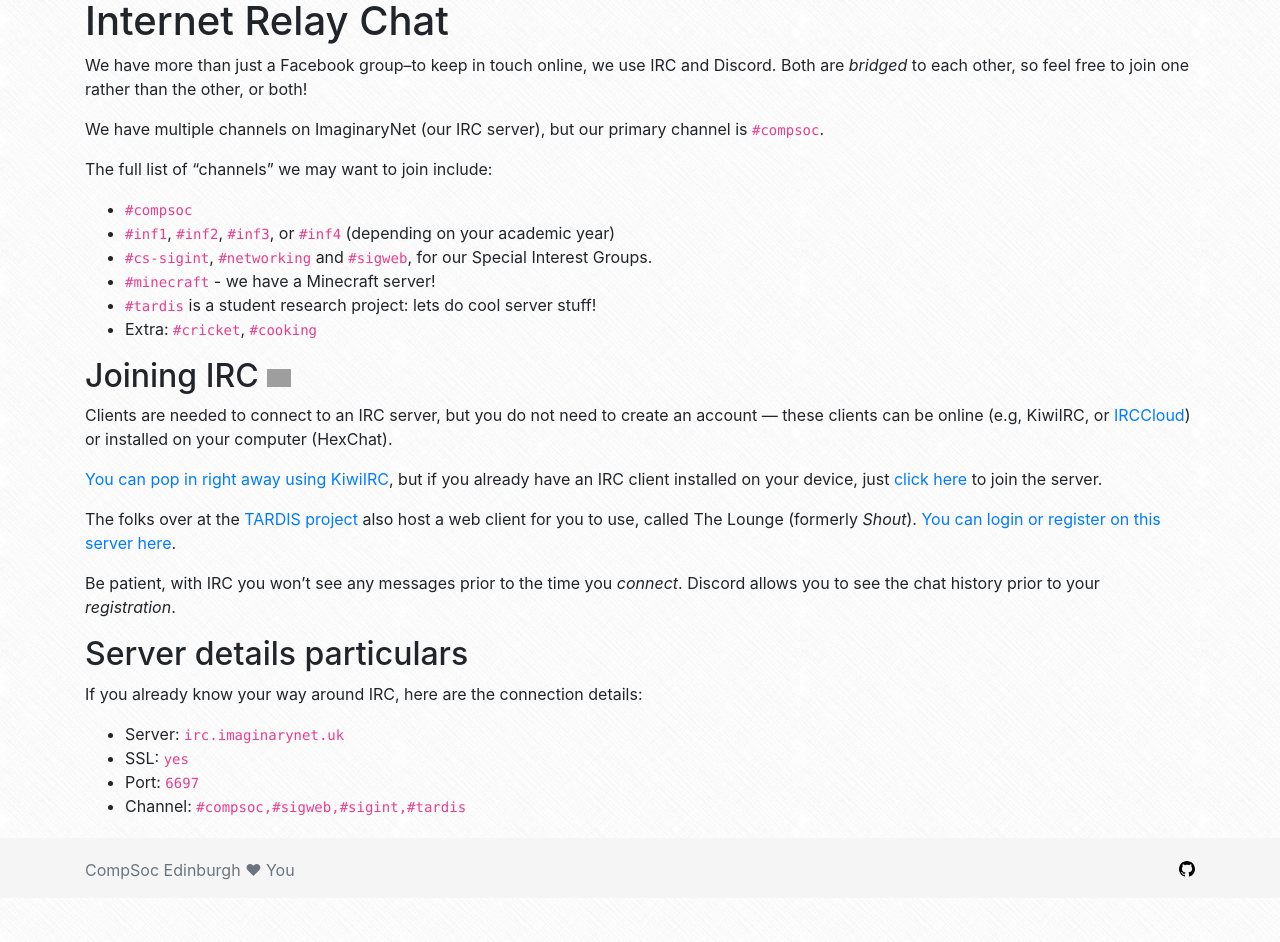
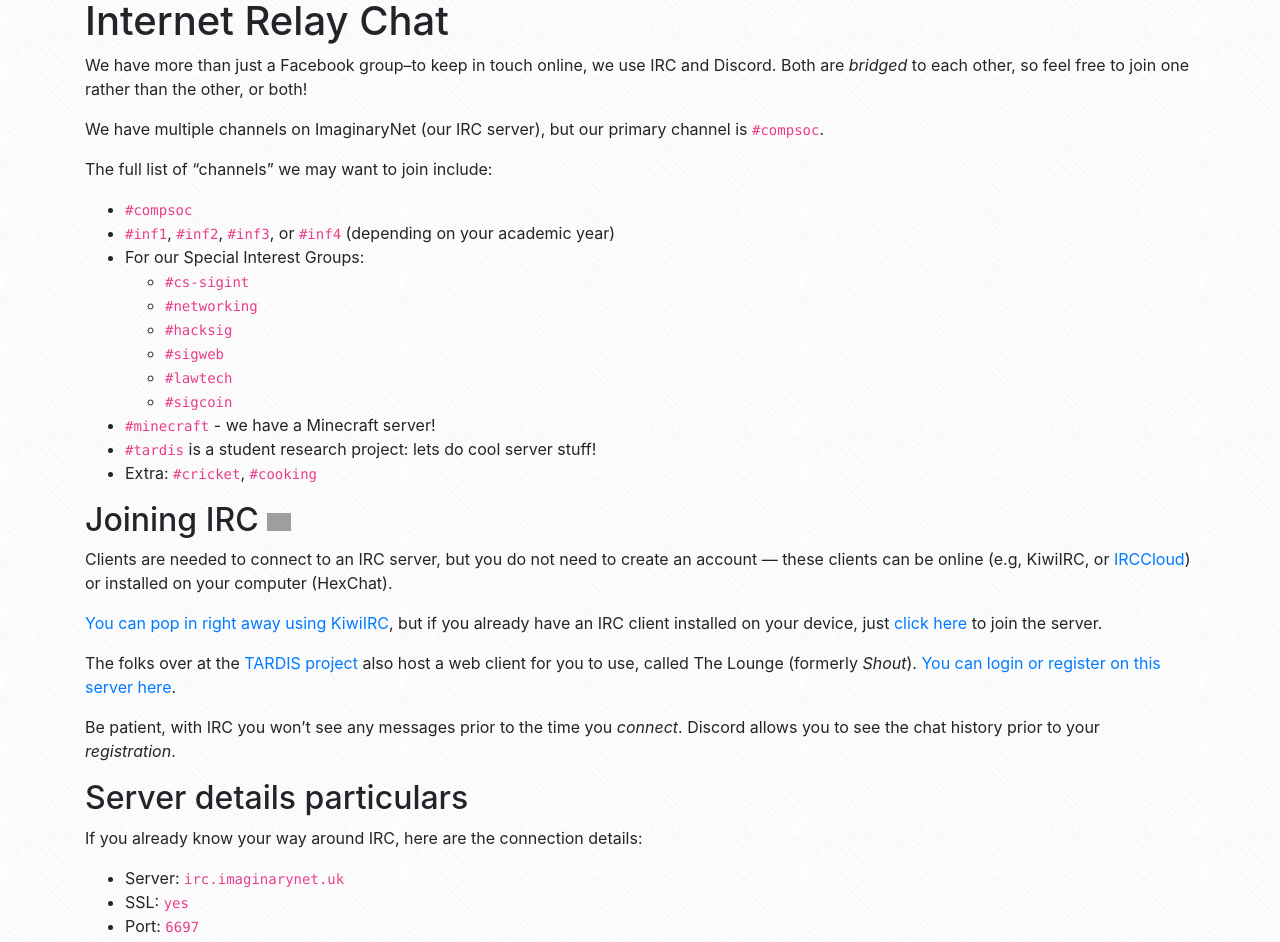
Before and after one commit to compsoc-edinburgh/website, a Jekyll site: the page built from _pages/irc.md, in a window 1280 px wide. Shown: the part 362-1304 px from the top of the page. Built offline with Jekyll 4.4.1, drawn with Linux system fonts in a browser that asks for light colours; nearby versions of some CDN libraries; before the commit the page ends 1261 px from its top, so only the background shows below that; grey boxes are pictures that could not be loaded.

Commit message:
Update irc.md

```diff
--- a/_pages/irc.md
+++ b/_pages/irc.md
@@ -12,7 +12,13 @@
 
 - `#compsoc`
 - `#inf1`, `#inf2`, `#inf3`, or `#inf4` (depending on your academic year)
-- `#cs-sigint`, `#networking` and `#sigweb`, for our Special Interest Groups.
+- For our Special Interest Groups:
+  - `#cs-sigint`
+  - `#networking`
+  - `#hacksig`
+  - `#sigweb`
+  - `#lawtech`
+  - `#sigcoin`
 - `#minecraft` - we have a Minecraft server!
 - `#tardis` is a student research project: lets do cool server stuff!
 - Extra: `#cricket`, `#cooking`
```
